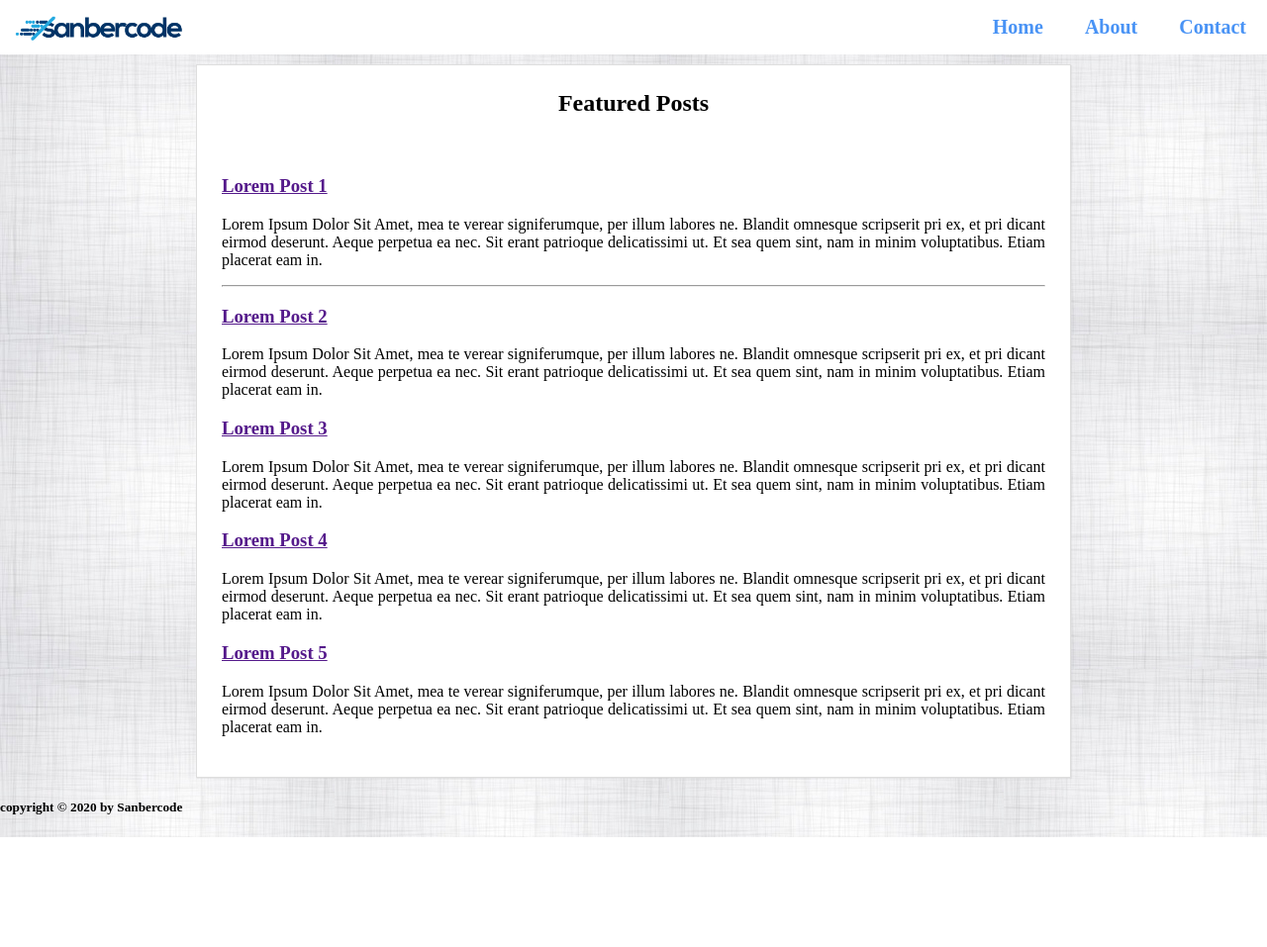
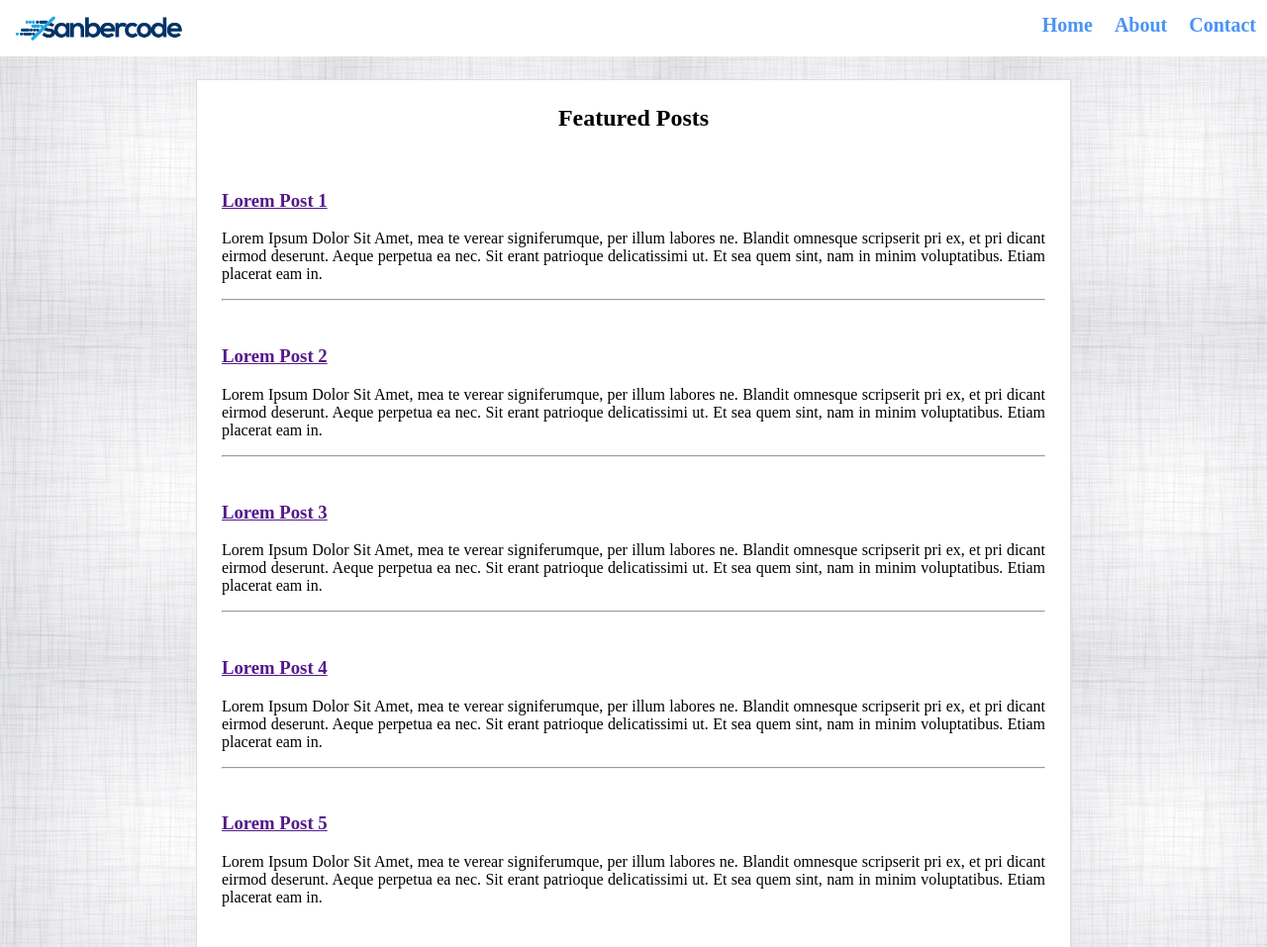
Before and after one commit to baguser/sanbercode-reactjs-0820-1, a plain HTML site: page tugas-2/index.html in a window 1280 px wide. Shown: the top 957 px of the page at 99% size. Before the commit the page ends 846 px from the top, so only its background shows below. Drawn offline with Linux system fonts and the light colour scheme.

Commit message:
perubahan tex

```diff
--- a/tugas-2/index.html
+++ b/tugas-2/index.html
@@ -34,7 +34,10 @@
                     Etiam placerat eam in.
                 </p>
             </div>
+
             <hr>
+            <br>
+
             <div>
                 <a href="">
                     <h3>Lorem Post 2</h3>
@@ -44,6 +47,10 @@
                     Etiam placerat eam in.
                 </p>
             </div>
+
+            <hr>
+            <br>
+
             <div>
                 <a href="">
                     <h3>Lorem Post 3</h3>
@@ -53,6 +60,10 @@
                     Etiam placerat eam in.
                 </p>
             </div>
+
+            <hr>
+            <br>
+
             <div>
                 <a href="">
                     <h3>Lorem Post 4</h3>
@@ -62,6 +73,10 @@
                     Etiam placerat eam in.
                 </p>
             </div>
+
+            <hr>
+            <br>
+
             <div>
                 <a href="">
                     <h3>Lorem Post 5</h3>
--- a/tugas-2/public/css/style.css
+++ b/tugas-2/public/css/style.css
@@ -6,6 +6,9 @@ body {
 
 .header_menu {
     background-color: white;
+    position: fixed;
+    width: 100%;
+    top: 0;
 }
 
 #id {
@@ -19,17 +22,6 @@ nav {
 nav a {
     float: left;
 }
-
-
-/* .header_menu a {
-    margin: 0px;
-    padding: 20px;
-    font-weight: 700;
-    list-style-type: none;
-    color: blue;
-    text-decoration: none;
-    font-weight: bold;
-} */
 
 ul li {
     display: inline-block;
@@ -46,21 +38,22 @@ ul a {
     font-size: 20px;
     font-weight: bold;
     text-decoration: none;
-    padding: 5px 20px;
+    padding: 3px 10px;
     border: 1px solid transparent;
+    font-style: arial;
 }
 
 section h1 {
     text-align: center;
     padding-bottom: 40px;
-    margin: 0px;
+    margin: auto;
 }
 
 section {
     text-align: justify;
     width: 65%;
     padding: 25px;
-    margin: 10px auto;
+    margin: 80px auto;
     background: #fff;
     border: 1px solid #dedede;
     -webkit-box-shadow: 1px 1px 1px 0px rgba(204, 204, 204, 0.35);
```
